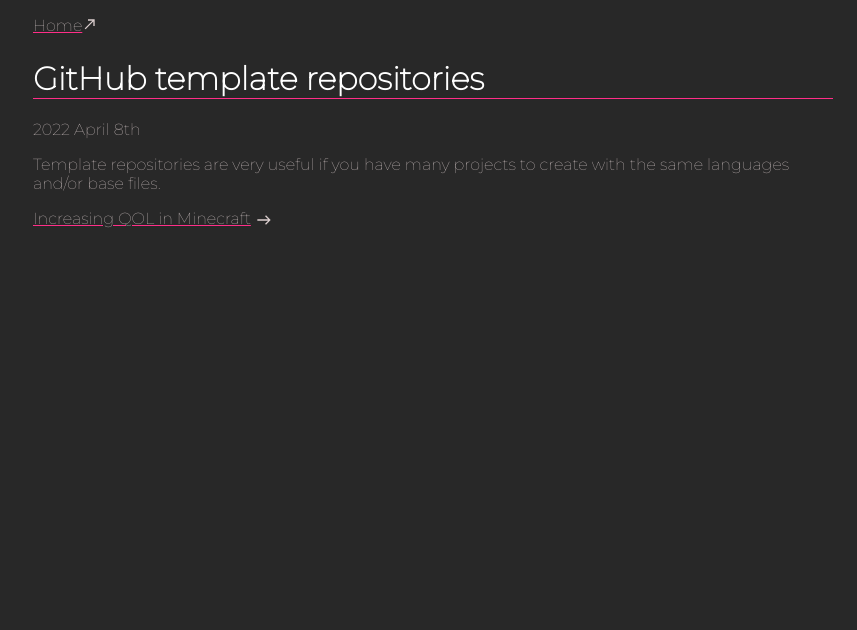
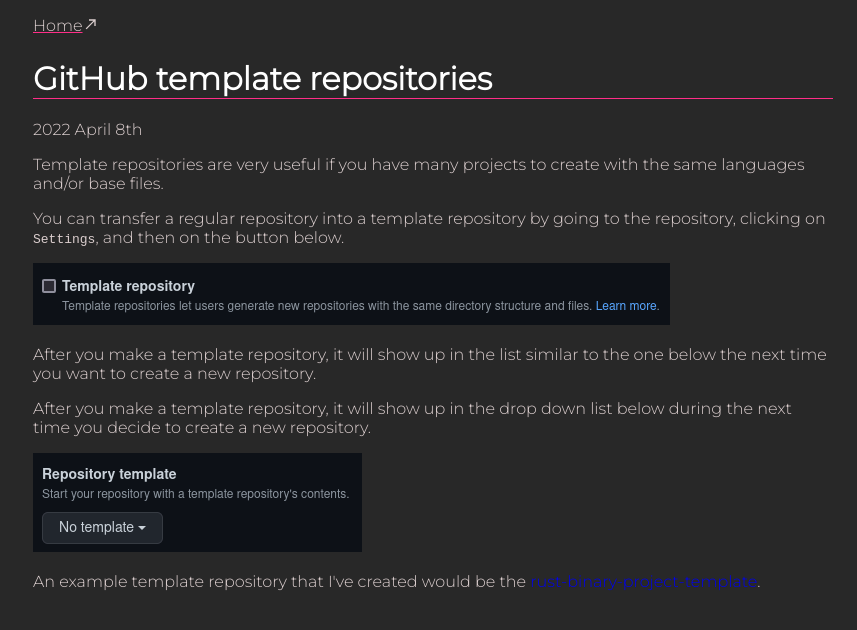
Before and after one commit to Xithrius/xithrius.cloud, a Gatsby site in the folder site_guides/: page /template-repositories/ in a window 1280 px wide. Shown: the whole page, without its empty margins (207-1064 px from the left). Built offline with nearby package versions, Linux system fonts and the light colour scheme; Gatsby itself is replaced by a stand-in of ours.

```diff
--- a/site_guides/guides/qol-minecraft.md
+++ b/site_guides/guides/qol-minecraft.md
@@ -2,7 +2,7 @@
 title: Increasing QOL in Minecraft
 date: 2022-04-08
 description: The base game is not enough.
-published: true
+published: false
 ---
 
 The Fabric Mod Loader, similar in use as the decaying Forge Mod Loader, has increased in popularity due to the easy-to-use API which has outputted extremely performant mods.
--- a/site_guides/guides/template-repositories.md
+++ b/site_guides/guides/template-repositories.md
@@ -6,3 +6,15 @@
 ---
 
 Template repositories are very useful if you have many projects to create with the same languages and/or base files.
+
+You can transfer a regular repository into a template repository by going to the repository, clicking on `Settings`, and then on the button below.
+
+![Template button](./images/template-repositories/button.png)
+
+After you make a template repository, it will show up in the list similar to the one below the next time you want to create a new repository.
+
+After you make a template repository, it will show up in the drop down list below during the next time you decide to create a new repository.
+
+![Template list](./images/template-repositories/list.png)
+
+An example template repository that I've created would be the [rust-binary-project-template](https://github.com/Xithrius/rust-binary-project-template).
--- a/site_guides/src/styles/global.css
+++ b/site_guides/src/styles/global.css
@@ -1,4 +1,4 @@
-@import url("https://fonts.googleapis.com/css2?family=Montserrat:wght@100&display=swap");
+@import url("https://fonts.googleapis.com/css2?family=Montserrat:wght@300&display=swap");
 
 html {
   background-color: #282828;
```
Also changed, not shown: site_guides/guides/images/template-repositories/button.png (added), site_guides/guides/images/template-repositories/list.png (added).
